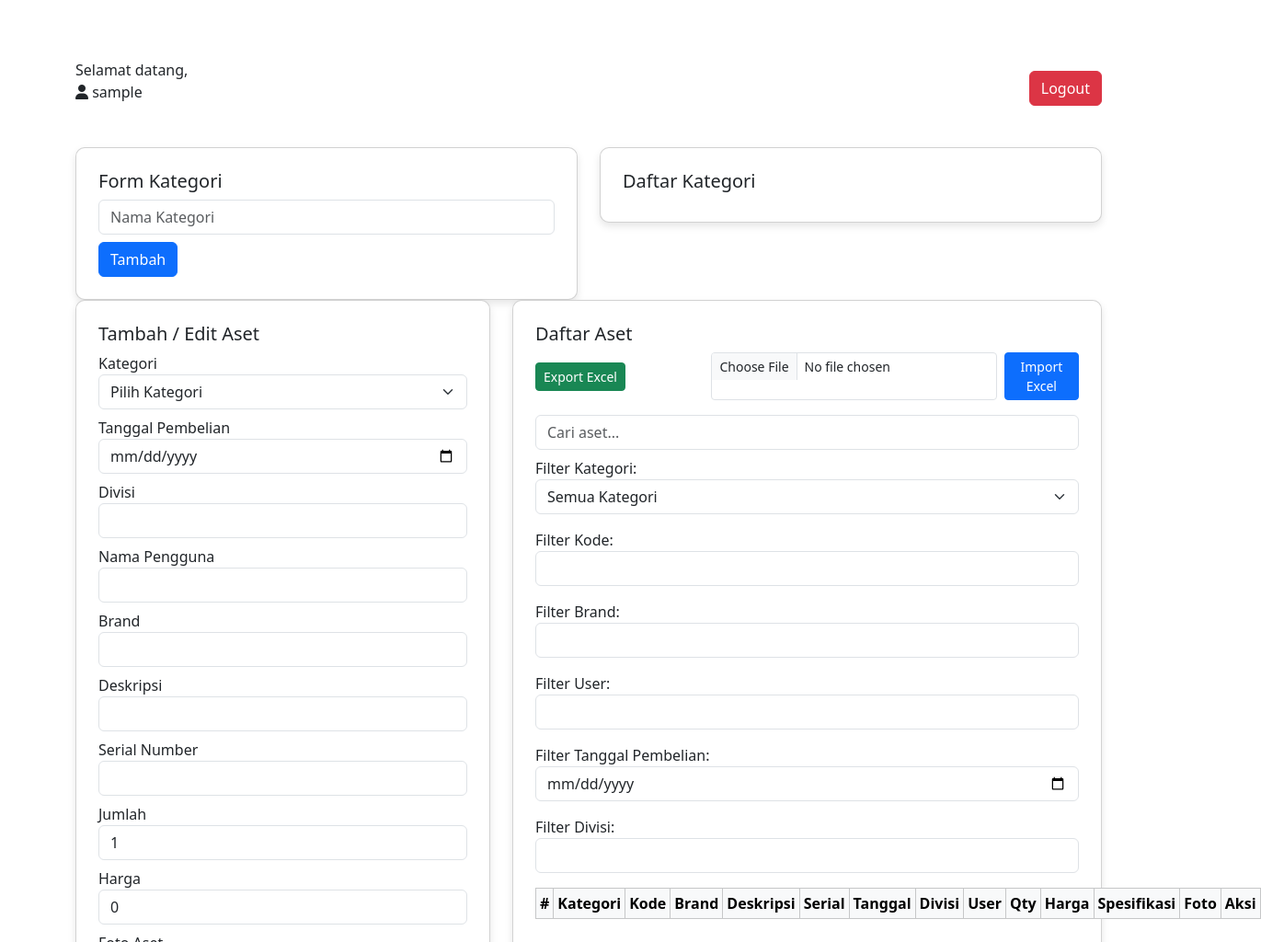
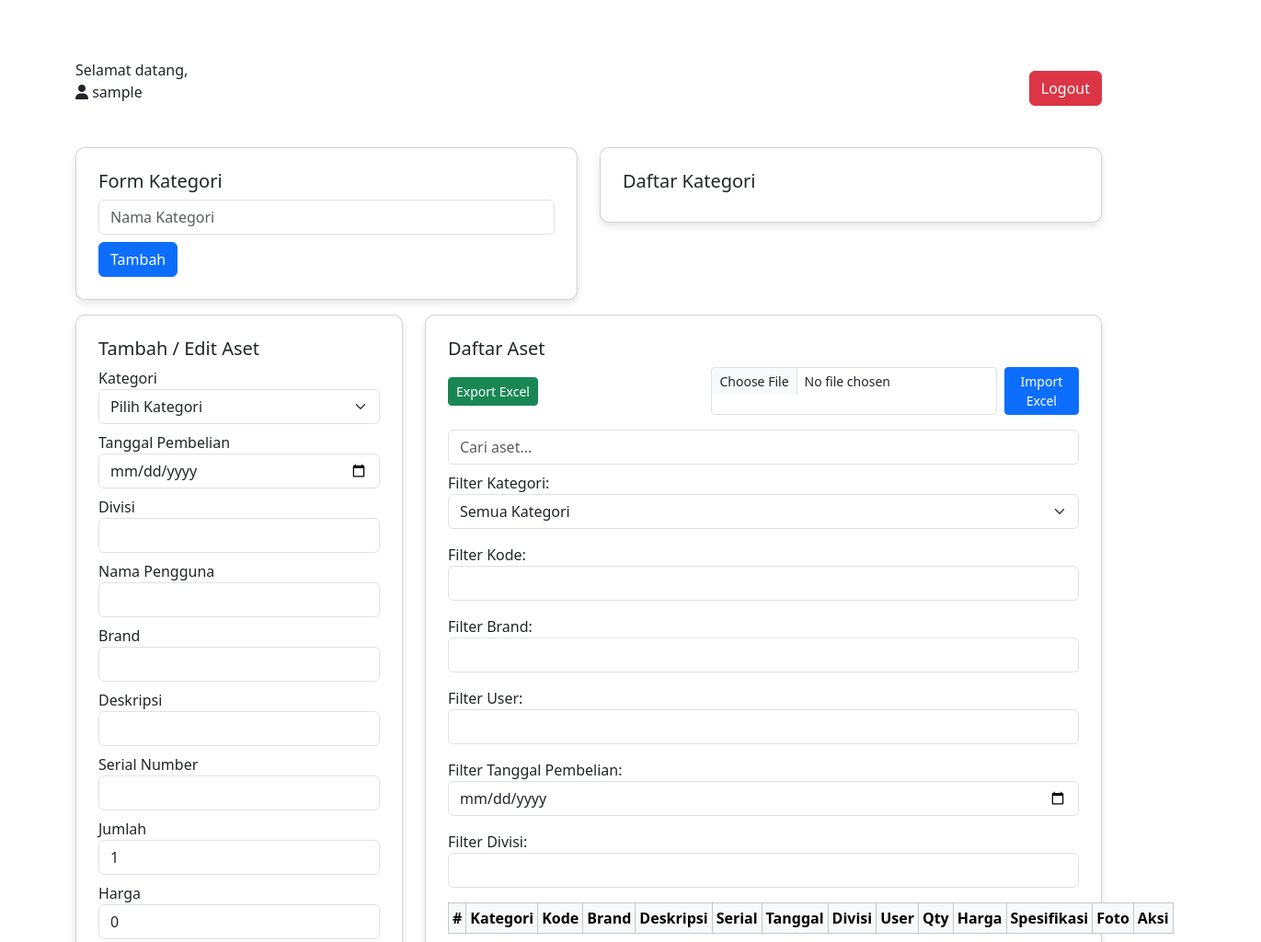
Before and after one commit to emmeril/assets, a website: page frontend/app.html in a window 1280 px wide. Shown: the top 1024 px of the page at 92% size, 1371 px wide, since content can reach past the window. Drawn offline with nearby package versions, Linux system fonts and the light colour scheme; no server answers; sample sign-in values are in the browser's storage; a script that the page names is missing.

Commit message:
fix: adjust layout for asset form and list sections for better responsiveness

```diff
--- a/frontend/app.html
+++ b/frontend/app.html
@@ -62,9 +62,9 @@
         </div>
 
 
-        <div class="row">
+        <div class="row mt-3">
             <!-- Form Aset -->
-            <div class="col-md-5">
+            <div class="col-md-4">
                 <div class="card">
                     <div class="card-body">
                         <h5 class="card-title">Tambah / Edit Aset</h5>
@@ -173,7 +173,7 @@
 
 
             <!-- List Aset -->
-            <div class="col-md-7">
+            <div class="col-md-8 pb-5">
                 <div class="card">
                     <div class="card-body">
                         <h5 class="card-title">Daftar Aset</h5>
```
